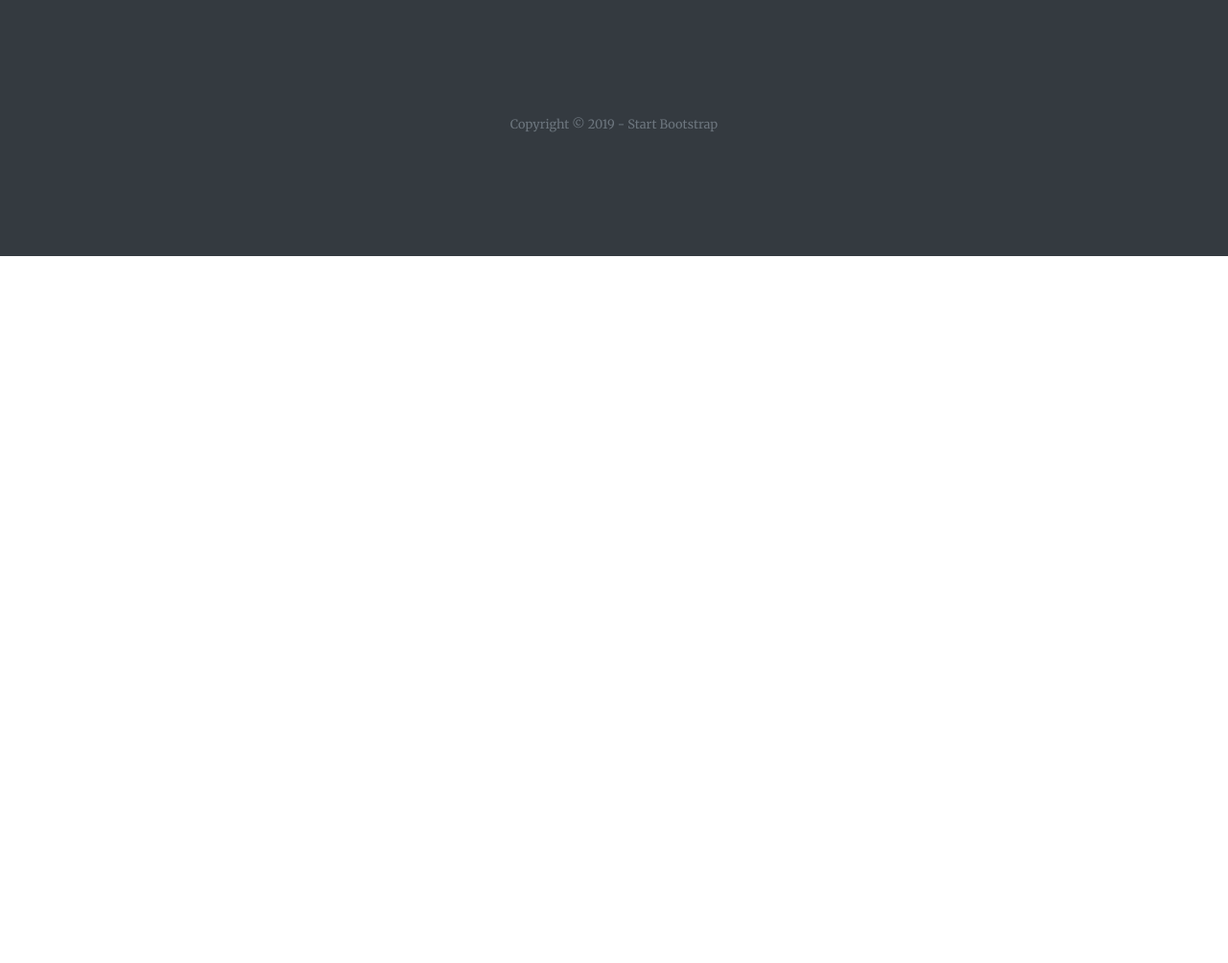
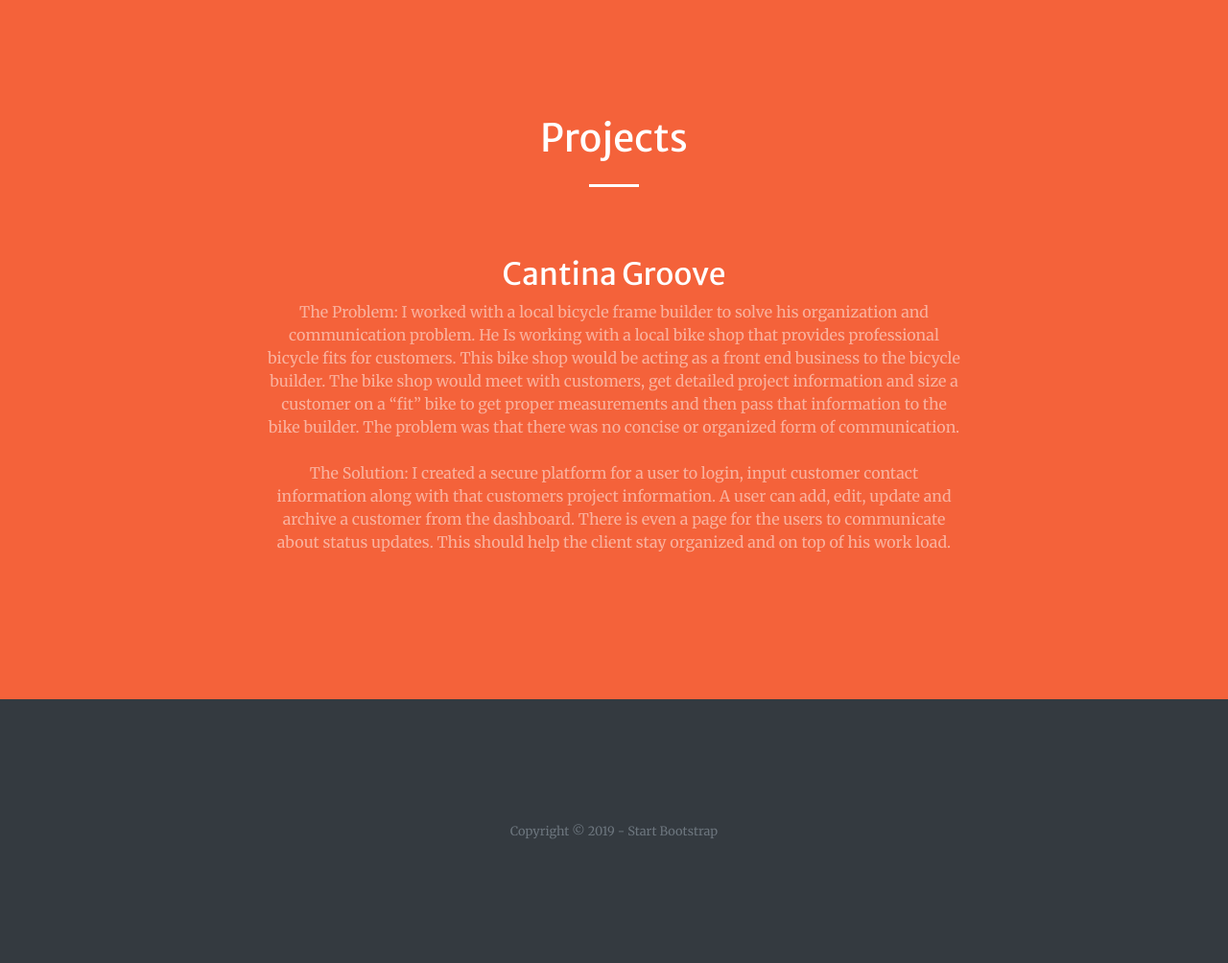
Before and after one commit to TianaJohnson/personal-page, a website with bundled scripts: page index.html in a window 1280 px wide. Shown: the part 2200-3204 px from the top of the page at 96% size. Before the commit the page ends 2467 px from the top, so only its background shows below. Built offline with nearby package versions, Linux system fonts and the light colour scheme.

Commit message:
re design

```diff
--- a/index.html
+++ b/index.html
@@ -205,11 +205,27 @@
     </div>
   </section>
 
-  <!-- Call to Action Section -->
-  <section class="page-section bg-dark text-white">
+
+  <section class="page-section bg-primary" id="about">
+    <div class="container">
+      <div class="row justify-content-center">
+        <div class="col-lg-8 text-center">
+          <h1 class="text-white mt-0">Projects</h1>
+          <hr class="divider light my-4">
+          <br/>
+          <br/>
+          <h2 class="text-white mt-0">Cantina Groove</h2>
+          <p class="text-white-50 mb-4">The Problem: I worked with a local bicycle frame builder to solve his organization and communication problem. He Is working with a local bike shop that provides professional bicycle fits for customers. This bike shop would be acting as a front end business to the bicycle builder. The bike shop would meet with customers, get detailed project information and size a customer on a “fit” bike to get proper measurements and then pass that information to the bike builder. The problem was that there was no concise or organized form of communication. </p>
+          <p class="text-white-50 mb-4">The Solution: I created a secure platform for a user to login, input customer contact information along with that customers project information. A user can add, edit, update and archive a customer from the dashboard. There is even a page for the users to communicate about status updates. This should help the client stay organized and on top of his work load.</p>
+        </div>
+      </div>
+    </div>
+  </section>
+
+    <!-- Call to Action Section -->
+    <section class="page-section bg-dark text-white">
       <div class="container">
           <div class="sharethis-inline-share-buttons">
-
           </div>
           <div class="small text-center text-muted">Copyright &copy; 2019 - Start Bootstrap</div>
         </div>
```
